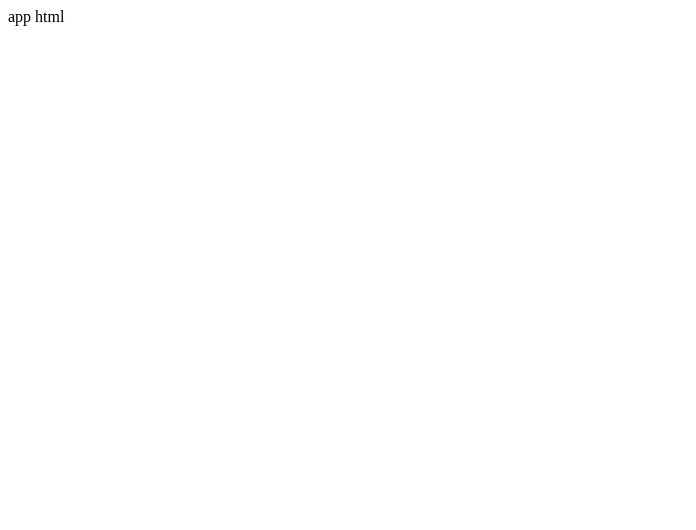
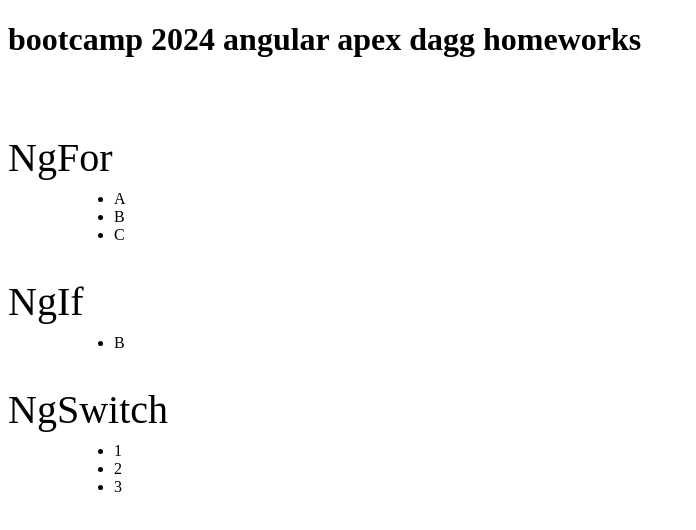
Before and after one commit to dgarcia-apex/bootcamp2024-angular-dgarcia, an Angular app: page / in a window 1280 px wide. Shown: the top 530 px of the page, without its empty margins (0-696 px from the left). Built offline with nearby package versions, Linux system fonts and the light colour scheme.

Commit message:
2-structural-directive

```diff
--- a/package.json
+++ b/package.json
@@ -18,6 +18,7 @@
     "@angular/platform-browser": "^17.1.0",
     "@angular/platform-browser-dynamic": "^17.1.0",
     "@angular/router": "^17.1.0",
+    "bootstrap": "^5.0.0",
     "rxjs": "~7.8.0",
     "tslib": "^2.3.0",
     "zone.js": "~0.14.3"
--- /dev/null
+++ b/src/2-structural-directive/multiple-lists-conditional/multiple-lists-conditional.component.html
@@ -0,0 +1,44 @@
+<h1>NgFor</h1>
+<div class="container">
+    <div class="row row-cols-auto">
+        <div class="col">
+            <ul>
+                <li *ngFor="let item of myArray">
+                    {{item}}
+                </li>
+            </ul>
+        </div>
+    </div>
+</div>
+<br>
+<h1>NgIf</h1>
+<div class="container">
+    <div class="row row-cols-auto">
+        <div class="col">
+            <ul>
+                <ng-container *ngFor="let item of myArray">
+                <li *ngIf="item == 'B'">
+                    {{item}}
+                </li>
+                </ng-container>
+            </ul>
+        </div>
+    </div>
+</div>
+<br>
+<h1>NgSwitch</h1>
+<div class="container">
+    <div class="row row-cols-auto">
+        <div class="col">
+            <ul>
+                <ng-container *ngFor="let item of myArray">
+                    <ng-container [ngSwitch]="item">
+                        <li *ngSwitchCase="'A'">1</li>
+                        <li *ngSwitchCase="'B'">2</li>
+                        <li *ngSwitchCase="'C'">3</li>
+                    </ng-container>
+                </ng-container>
+            </ul>
+        </div>
+    </div>
+</div>
--- /dev/null
+++ b/src/2-structural-directive/multiple-lists-conditional/multiple-lists-conditional.component.scss
@@ -0,0 +1,6 @@
+// Required
+@import "../../../node_modules/bootstrap/scss/functions";
+@import "../../../node_modules/bootstrap/scss/variables";
+@import "../../../node_modules/bootstrap/scss/mixins";
+
+@import "../../../node_modules/bootstrap/scss/bootstrap";
--- /dev/null
+++ b/src/2-structural-directive/multiple-lists-conditional/multiple-lists-conditional.component.ts
@@ -0,0 +1,10 @@
+import { Component } from '@angular/core';
+
+@Component({
+  selector: 'app-multiple-lists-conditional',
+  templateUrl: './multiple-lists-conditional.component.html',
+  styleUrl: './multiple-lists-conditional.component.scss'
+})
+export class MultipleListsConditionalComponent {
+  public myArray: Array<string> = ["A", "B", "C"];
+}
--- a/src/app/app.component.html
+++ b/src/app/app.component.html
@@ -1 +1,18 @@
-app html
+<div class="container">
+    <div class="row justify-content-md-center list-group-item-primary">
+      <div class="col text-center">
+        <h1>bootcamp 2024 angular apex dagg homeworks</h1>
+        <br>
+      </div>
+    </div>
+
+    <div class="row justify-content-md-center list-group-item-success">
+      <div class="col"></div>
+      <div class="col">
+        <br>
+        <br>
+        <app-multiple-lists-conditional></app-multiple-lists-conditional>
+      </div>
+      <div class="col"></div>
+    </div>
+</div>
```
Also changed, not shown: src/app/app.module.ts (+6 -2 lines), 1 other file (tests, documents, lock files or other folders).
